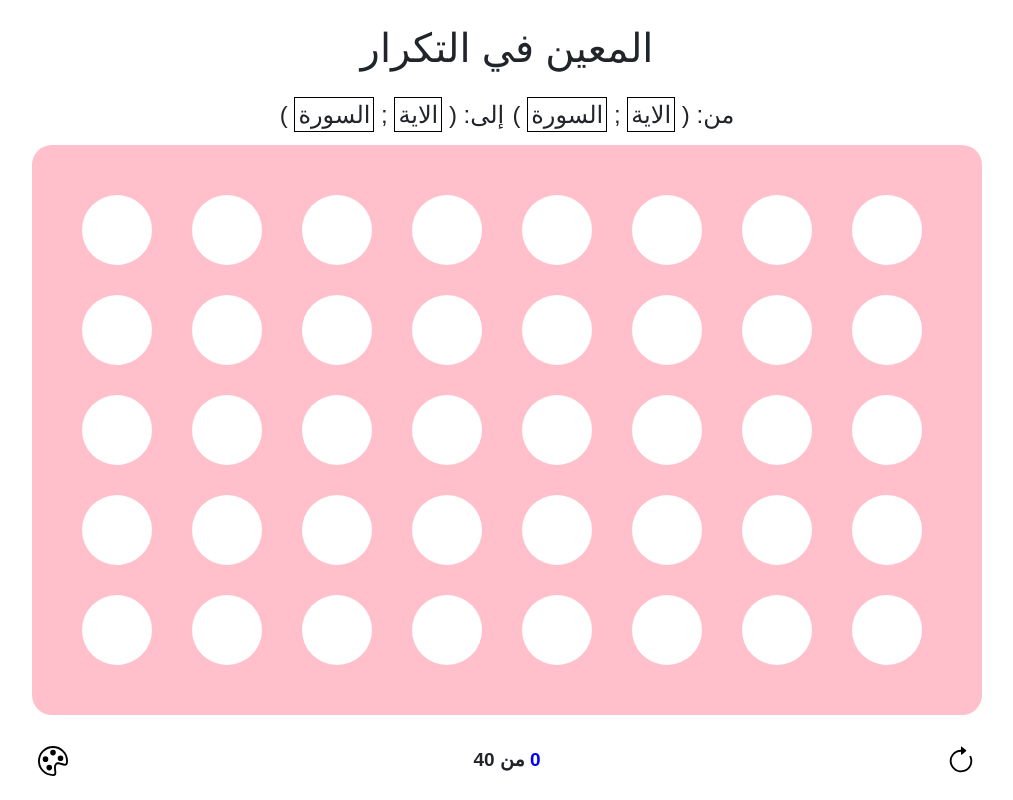
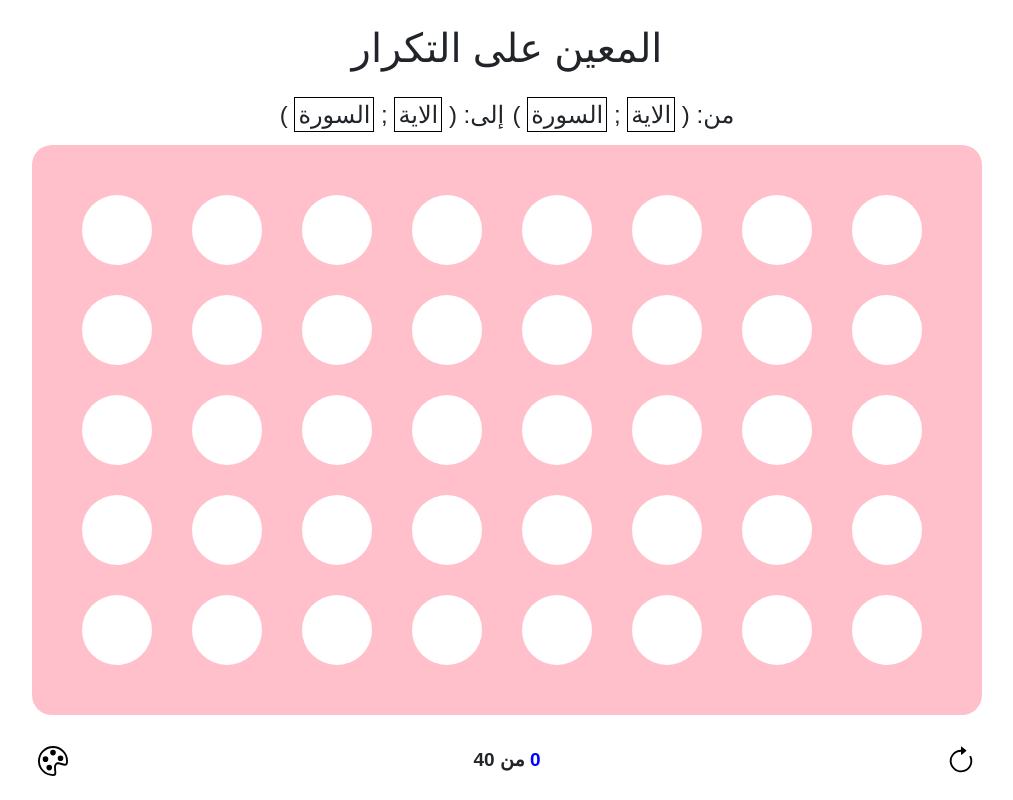
Before and after one commit to howa9999-coder/almo3in, a plain HTML site: page index.html in a window 1280 px wide. Shown: the whole page, without its empty margins (133-1146 px from the left). Drawn offline with nearby package versions, Linux system fonts and the light colour scheme; a web font is replaced by a local one.

Commit message:
Update index.html

```diff
--- a/index.html
+++ b/index.html
@@ -9,11 +9,11 @@
 <link href="https://fonts.googleapis.com/css2?family=Kufam:ital,wght@0,400..900;1,400..900&display=swap" rel="stylesheet">
     <link href="https://cdn.jsdelivr.net/npm/bootstrap@5.3.3/dist/css/bootstrap.min.css" rel="stylesheet" integrity="sha384-QWTKZyjpPEjISv5WaRU9OFeRpok6YctnYmDr5pNlyT2bRjXh0JMhjY6hW+ALEwIH" crossorigin="anonymous">
     <script src="https://cdn.jsdelivr.net/npm/bootstrap@5.3.3/dist/js/bootstrap.bundle.min.js" integrity="sha384-YvpcrYf0tY3lHB60NNkmXc5s9fDVZLESaAA55NDzOxhy9GkcIdslK1eN7N6jIeHz" crossorigin="anonymous"></script>
-    <title>المعين في التكرار</title>
+    <title>المعين على التكرار</title>
 </head>
 <body>
     <header style="margin-bottom: 10px;">
-        <h1 contenteditable="true">المعين في التكرار  </h1>
+        <h1 contenteditable="true">المعين على التكرار  </h1>
     </header>
     <section class="info-container" style="margin-bottom: 10px;">
         <div class="from-to">
```
